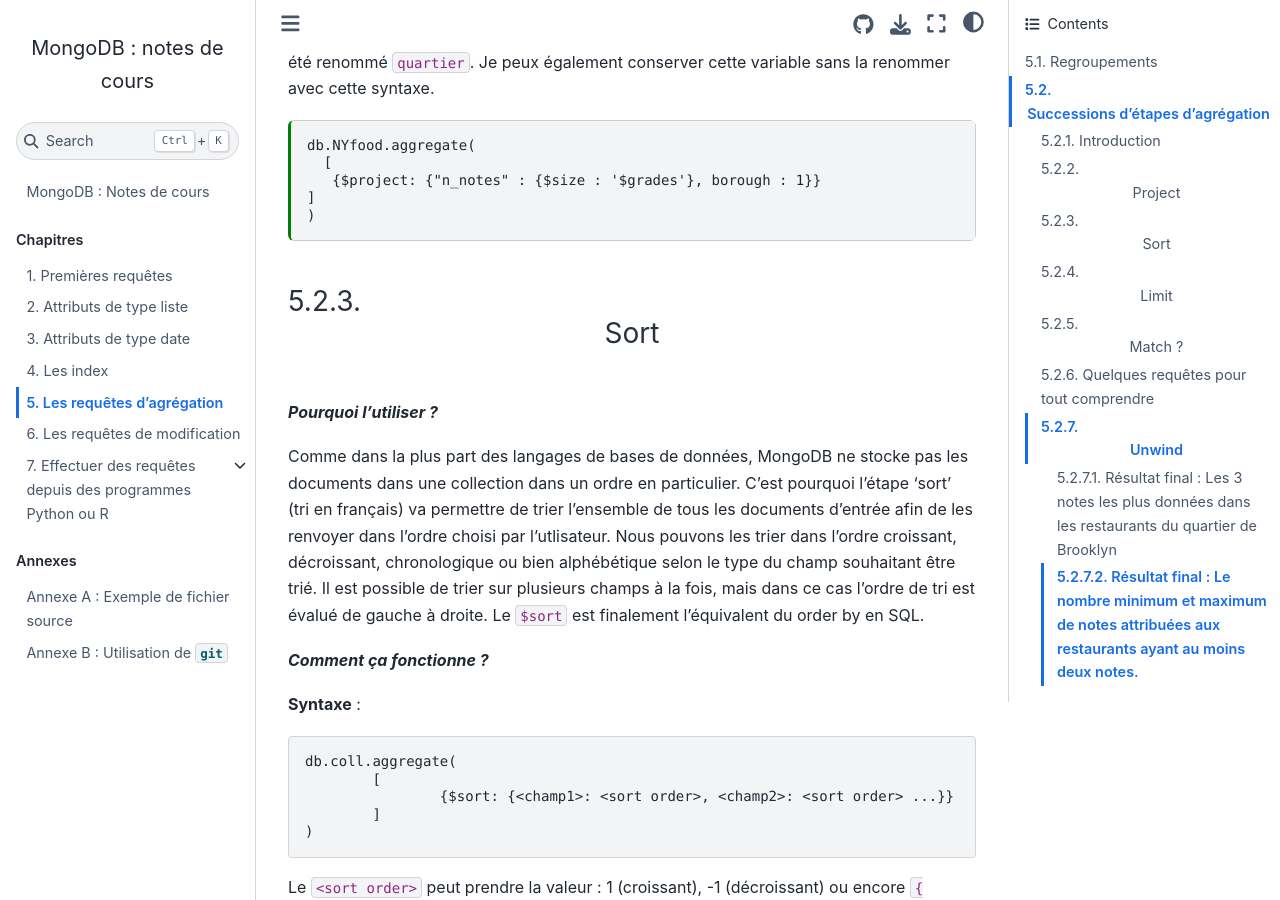
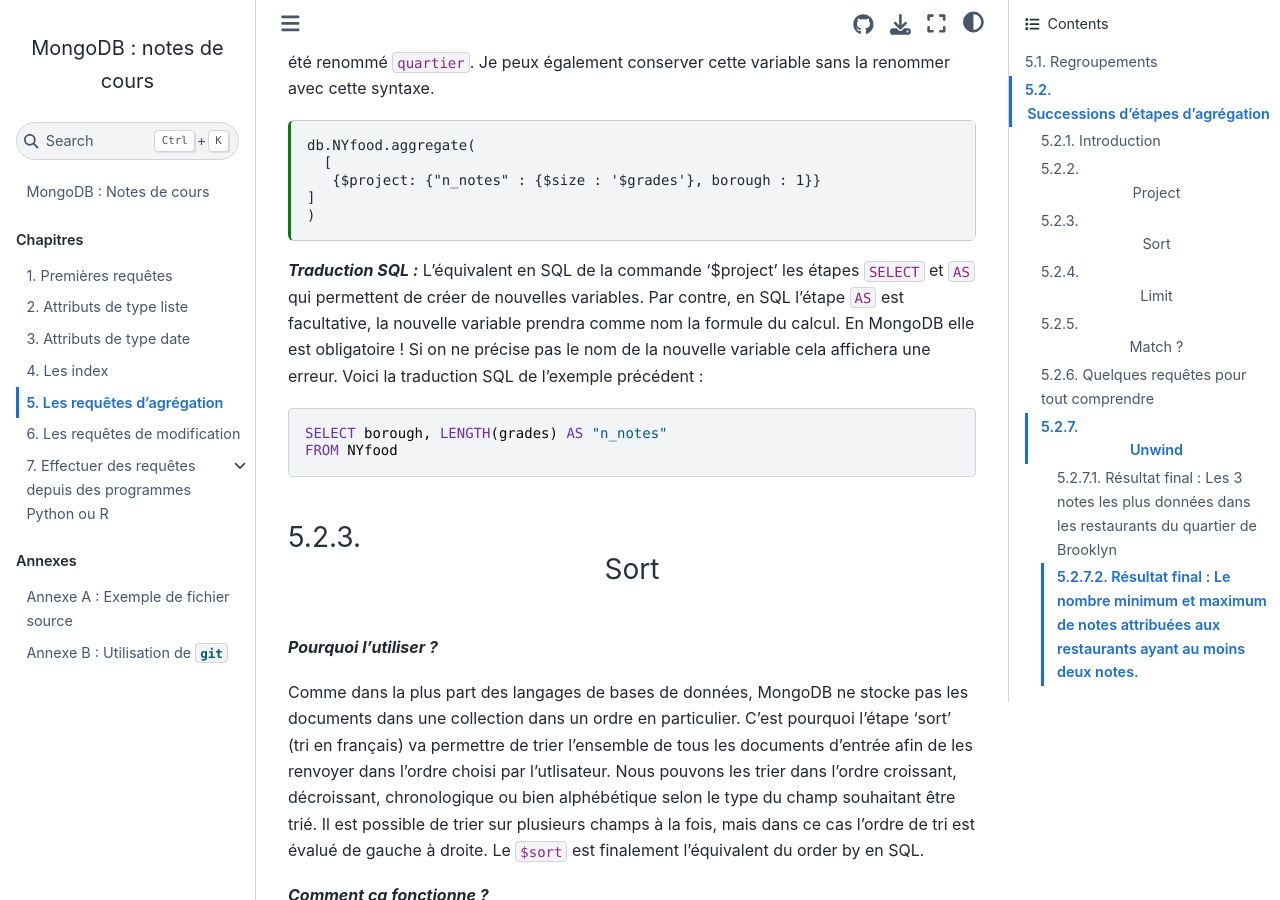
Before and after one commit to rtavenar/mongo_book, a Jupyter Book: the page built from content/05_agreg.md, in a window 1280 px wide and 900 px high, scrolled down 2167 px. Built offline with Jupyter Book 1.0.4 settings and Sphinx 7.4.7 and the Sphinx Book theme 1.1.4, drawn with Linux system fonts in a browser that asks for light colours; some of the changed text lies outside the part shown.

````diff
--- a/content/05_agreg.md
+++ b/content/05_agreg.md
@@ -85,6 +85,13 @@ db.NYfood.aggregate(
 ]
 )
 ```
+***Traduction SQL :***
+L'équivalent en SQL de la commande '$project' les étapes `SELECT` et `AS` qui permettent de créer de nouvelles variables. Par contre, en SQL l'étape `AS` est facultative, la nouvelle variable prendra comme nom la formule du calcul. En MongoDB elle est obligatoire ! Si on ne précise pas le nom de la nouvelle variable cela affichera une erreur. Voici la traduction SQL  de l'exemple précédent :
+
+ ```sql
+ SELECT borough, LENGTH(grades) AS "n_notes"
+ FROM NYfood
+ ```
 
 ### <center> Sort </center>
 
@@ -218,7 +225,7 @@ db.NYfood.aggregate(
 ```
 Voici un exemple concret d'utilisation d'un `$unwid`. Dans la requête on cherche à compter le nombre de A ayant été attribués à l'ensemble des restaurants de la collection, puis le nombre de B, C ....
 Pour que cette requête fonction le `$unwid` est obligatoire sinon on considère la liste entière des notes et ne peux donc pas compter.
-
+ ***Traduction SQL :***
 Il n'existe pas réelement d'équivalent SQL au `$unwid`. Néanmoins il se rapproche d'une opération de jointure sans aucun filtre.
 
 #### Résultat final : Les 3 notes les plus données dans les restaurants du quartier de Brooklyn
@@ -244,7 +251,7 @@ Expliquons cette requête (qui n'a pas beaucoup d'intérêt pratique).
 à un restaurant. (Ayant sélectionné les individus supérieurs à deux, le minimum ne pouvait être que 3 ou plus.
 
 En SQL on aurait :
-``` {code-cell}
+```sql
 SELECT COUNT(*) AS taille, MAX(taille),MIN(taille)
 FROM NYfood
 WHERE taille>=2
````
Also changed, not shown: 1 other file.
